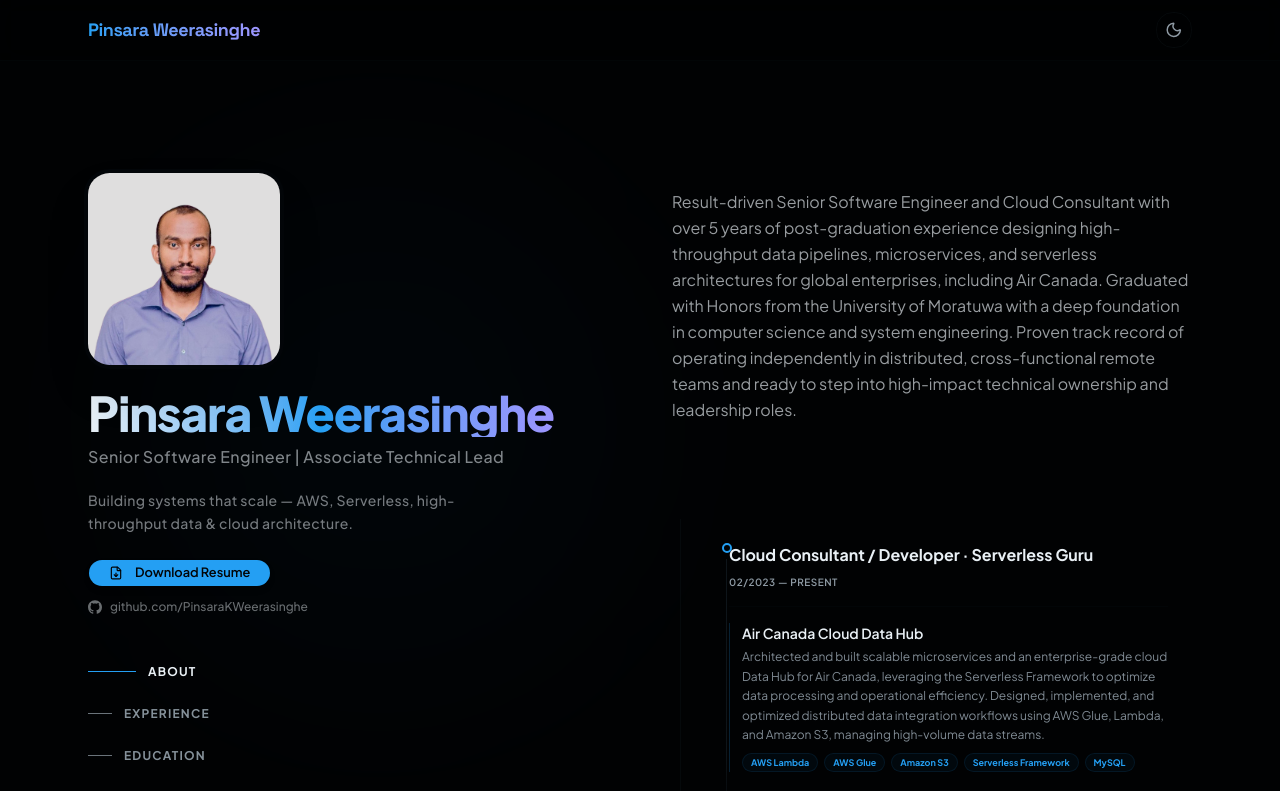
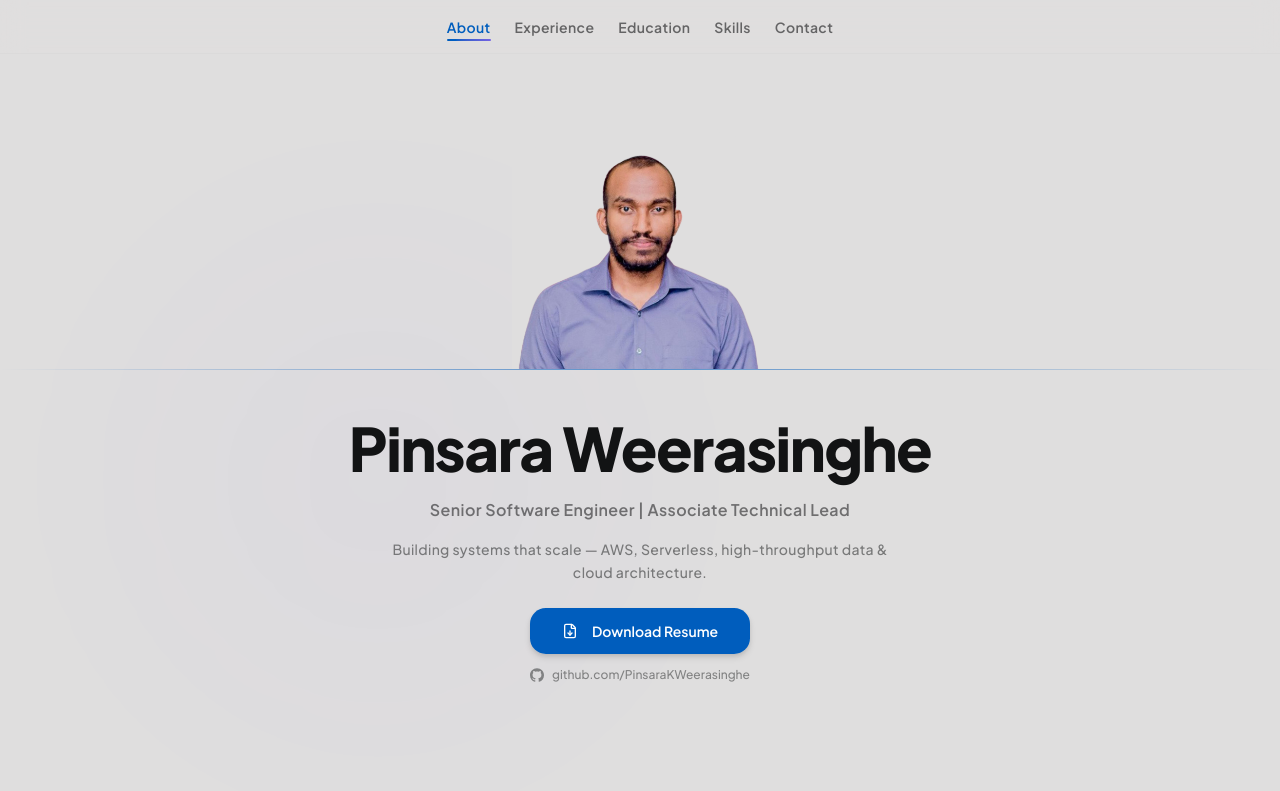
Before and after one commit to PinsaraKWeerasinghe/pinsara.com, a Next.js app: page / in a window 1280 px wide. Shown: the top 791 px of the page. Built offline with nearby package versions, Linux system fonts and the light colour scheme.

Commit message:
refactor: redesign landing page with centered hero, scroll-based nav progression, and updated section layouts

```diff
--- a/src/app/globals.css
+++ b/src/app/globals.css
@@ -5,67 +5,65 @@
 @custom-variant dark (&:is(.dark *));
 
 :root {
-  /* Premium Light Slate Palette */
-  --background: oklch(0.99 0.005 240);
-  --foreground: oklch(0.18 0.024 240);
-  --card: oklch(1 0 0);
-  --card-foreground: oklch(0.18 0.024 240);
-  --popover: oklch(1 0 0);
-  --popover-foreground: oklch(0.18 0.024 240);
+  --background: #dfdede;
+  --foreground: #121314;
+  --card: rgba(255, 255, 255, 0.45);
+  --card-foreground: #121314;
+  --popover: rgba(255, 255, 255, 0.45);
+  --popover-foreground: #121314;
   --primary: oklch(0.48 0.18 250); /* Indigo */
-  --primary-foreground: oklch(0.99 0.005 240);
-  --secondary: oklch(0.95 0.01 240);
-  --secondary-foreground: oklch(0.25 0.04 240);
-  --muted: oklch(0.95 0.008 240);
-  --muted-foreground: oklch(0.45 0.02 240);
+  --primary-foreground: #ffffff;
+  --secondary: rgba(0, 0, 0, 0.04);
+  --secondary-foreground: #121314;
+  --muted: rgba(0, 0, 0, 0.04);
+  --muted-foreground: #55585d;
   --accent: oklch(0.58 0.19 285); /* Deep Violet/Accent */
-  --accent-foreground: oklch(0.99 0.005 240);
+  --accent-foreground: #ffffff;
   --destructive: oklch(0.55 0.22 25);
-  --border: oklch(0.9 0.015 240);
-  --input: oklch(0.9 0.015 240);
+  --border: rgba(0, 0, 0, 0.08);
+  --input: rgba(0, 0, 0, 0.08);
   --ring: oklch(0.48 0.18 250);
 
   --bg: var(--background);
   --surface: var(--card);
-  --surface-elevated: oklch(0.98 0.006 240);
+  --surface-elevated: rgba(255, 255, 255, 0.7);
   --text: var(--foreground);
-  --text-muted: oklch(0.45 0.02 240);
-  --text-subtle: oklch(0.52 0.015 240);
-  --primary-soft: oklch(0.48 0.18 250 / 0.08);
-  --accent-soft: oklch(0.58 0.19 285 / 0.12);
+  --text-muted: #55585d;
+  --text-subtle: #73777e;
+  --primary-soft: rgba(79, 70, 229, 0.08);
+  --accent-soft: rgba(147, 51, 234, 0.1);
   --radius: 0.75rem;
 }
 
-/* Force dark mode by default if no setting matches light mode */
+/* Maintain matching light-grey theme globally to align with the photo background */
 .dark, :root:not(.light) {
-  /* Premium Dark Midnight Palette */
-  --background: oklch(0.08 0.01 240);
-  --foreground: oklch(0.95 0.01 240);
-  --card: oklch(0.11 0.015 240);
-  --card-foreground: oklch(0.95 0.01 240);
-  --popover: oklch(0.11 0.015 240);
-  --popover-foreground: oklch(0.95 0.01 240);
-  --primary: oklch(0.68 0.16 245); /* Electric Blue/Indigo */
-  --primary-foreground: oklch(0.1 0.01 240);
-  --secondary: oklch(0.14 0.015 240);
-  --secondary-foreground: oklch(0.92 0.01 240);
-  --muted: oklch(0.14 0.015 240);
-  --muted-foreground: oklch(0.68 0.02 240);
-  --accent: oklch(0.72 0.15 285); /* Electric Violet */
-  --accent-foreground: oklch(0.1 0.01 240);
-  --destructive: oklch(0.6 0.2 25);
-  --border: oklch(0.19 0.015 240);
-  --input: oklch(0.19 0.015 240);
-  --ring: oklch(0.68 0.16 245);
+  --background: #dfdede;
+  --foreground: #121314;
+  --card: rgba(255, 255, 255, 0.45);
+  --card-foreground: #121314;
+  --popover: rgba(255, 255, 255, 0.45);
+  --popover-foreground: #121314;
+  --primary: oklch(0.48 0.18 250);
+  --primary-foreground: #ffffff;
+  --secondary: rgba(0, 0, 0, 0.04);
+  --secondary-foreground: #121314;
+  --muted: rgba(0, 0, 0, 0.04);
+  --muted-foreground: #55585d;
+  --accent: oklch(0.58 0.19 285);
+  --accent-foreground: #ffffff;
+  --destructive: oklch(0.55 0.22 25);
+  --border: rgba(0, 0, 0, 0.08);
+  --input: rgba(0, 0, 0, 0.08);
+  --ring: oklch(0.48 0.18 250);
 
   --bg: var(--background);
   --surface: var(--card);
-  --surface-elevated: oklch(0.14 0.015 240);
+  --surface-elevated: rgba(255, 255, 255, 0.7);
   --text: var(--foreground);
-  --text-muted: oklch(0.65 0.02 240);
-  --text-subtle: oklch(0.55 0.015 240);
-  --primary-soft: oklch(0.68 0.16 245 / 0.09);
-  --accent-soft: oklch(0.72 0.15 285 / 0.12);
+  --text-muted: #55585d;
+  --text-subtle: #73777e;
+  --primary-soft: rgba(79, 70, 229, 0.08);
+  --accent-soft: rgba(147, 51, 234, 0.1);
 }
 
 @theme inline {
@@ -135,12 +133,6 @@ html {
   border: 1px solid rgba(255, 255, 255, 0.4);
 }
 
-:not(.light) .glassmorphism {
-  background: rgba(18, 20, 26, 0.65);
-  backdrop-filter: blur(12px) saturate(120%);
-  -webkit-backdrop-filter: blur(12px) saturate(120%);
-  border: 1px solid rgba(255, 255, 255, 0.03);
-}
 
 /* Glow Border & Hover Uplift Effects */
 .glow-card {
--- a/src/app/page.tsx
+++ b/src/app/page.tsx
@@ -1,14 +1,15 @@
 "use client";
 
-import { useEffect, useState } from "react";
+import { useEffect, useState, useRef } from "react";
 import { ContactItem } from "@/components/ContactItem";
 import { ExperienceCard } from "@/components/ExperienceCard";
 import { ProfileAvatar } from "@/components/ProfileAvatar";
 import { SiteNav } from "@/components/SiteNav";
 import { SkillCategory } from "@/components/SkillCategory";
+import { SectionTitle } from "@/components/SectionTitle";
 import { Button } from "@/components/ui/button";
 import { Card, CardContent, CardDescription, CardHeader, CardTitle } from "@/components/ui/card";
-import { profile, navLinks } from "@/data/profile";
+import { profile } from "@/data/profile";
 import { FileDown } from "lucide-react";
 
 const GithubIcon = (props: React.ComponentProps<"svg">) => (
@@ -17,10 +18,31 @@ const GithubIcon = (props: React.ComponentProps<"svg">) => (
   </svg>
 );
 
-
 export default function Home() {
   const { contact, education, skillCategories, experiences } = profile;
   const [activeSection, setActiveSection] = useState("about");
+  const [scrollProgress, setScrollProgress] = useState(0);
+  const avatarRef = useRef<HTMLDivElement>(null);
+
+  useEffect(() => {
+    const handleScroll = () => {
+      if (!avatarRef.current) return;
+      const rect = avatarRef.current.getBoundingClientRect();
+      const navbarHeight = 54; // SiteNav height
+
+      const triggerStart = navbarHeight;
+      const progress = (triggerStart - rect.top) / rect.height;
+      const clampedProgress = Math.max(0, Math.min(1, progress));
+      setScrollProgress(clampedProgress);
+    };
+
+    window.addEventListener("scroll", handleScroll, { passive: true });
+    handleScroll();
+
+    return () => {
+      window.removeEventListener("scroll", handleScroll);
+    };
+  }, []);
 
   useEffect(() => {
     const sections = document.querySelectorAll("section[id], div[id='contact']");
@@ -59,35 +81,34 @@ export default function Home() {
         aria-hidden
       />
 
-      <SiteNav />
+      <SiteNav activeSection={activeSection} scrollProgress={scrollProgress} />
 
-      <div className="mx-auto max-w-6xl px-6 py-12 lg:py-24">
-        <div className="lg:flex lg:justify-between lg:gap-16">
+      {/* Full-viewport Hero Intro */}
+      <div className="flex min-h-[calc(100vh-64px)] flex-col justify-center items-center w-full relative">
+        {/* Top: Avatar resting directly on the line */}
+        <div ref={avatarRef} className="w-full flex justify-center relative pb-[1px]">
+          <ProfileAvatar alt={profile.name} initials="PW" />
+          {/* Full-width screen horizontal line */}
+          <div className="absolute bottom-0 left-0 right-0 h-[1px] bg-gradient-to-r from-transparent via-primary/60 to-transparent" />
+        </div>
 
-          {/* Sticky Left Column */}
-          <header className="lg:sticky lg:top-28 lg:flex lg:h-[calc(100vh-200px)] lg:w-1/2 lg:flex-col lg:justify-between lg:py-4">
-            <div>
-              <div className="flex items-center gap-4 lg:flex-col lg:items-start">
-                <ProfileAvatar alt={profile.name} initials="PW" />
-                <div className="mt-2">
-                  <h1 className="text-3xl font-extrabold tracking-tight sm:text-5xl bg-gradient-to-r from-foreground via-primary to-accent bg-clip-text text-transparent">
+        {/* Bottom: Info content below the line */}
+        <header className="flex flex-col items-center text-center pt-8 pb-12 px-6 max-w-2xl">
+          <h1 className="mt-4 pb-2 text-4xl font-extrabold tracking-tight sm:text-6xl text-foreground font-sans">
             {profile.name}
           </h1>
-                  <h2 className="mt-2 text-sm font-medium tracking-wide text-foreground/55 sm:text-base">
+          <h2 className="mt-3 text-sm font-semibold tracking-wide text-foreground/55 sm:text-base max-w-md">
             {profile.title}
           </h2>
-                </div>
-              </div>
-
-              <p className="mt-5 text-sm text-foreground/50 leading-relaxed max-w-sm font-medium tracking-wide">
+          <p className="mt-4 text-xs sm:text-sm text-foreground/50 leading-relaxed max-w-lg font-medium tracking-wide">
             {profile.subtitle}
           </p>
 
-              {/* Resume download + GitHub link (Above menu) */}
-              <div className="mt-6 flex flex-col gap-3">
-                <Button size="sm" className="w-fit rounded-xl px-5 shadow-md font-semibold" asChild>
+          {/* Resume download + GitHub link */}
+          <div className="mt-6 flex flex-col items-center gap-3">
+            <Button className="w-fit h-12 rounded-xl px-8 shadow-md font-semibold text-sm" asChild>
               <a href={contact.resumePdfHref} download target="_blank" rel="noreferrer">
-                    <FileDown className="size-3.5 mr-2" />
+                <FileDown className="size-4 mr-2" />
                 Download Resume
               </a>
             </Button>
@@ -102,52 +123,34 @@ export default function Home() {
               github.com/{contact.github}
             </a>
           </div>
+        </header>
+      </div>
 
-              {/* Scrollspy Desktop Navigation */}
-              <nav className="mt-10 hidden lg:block" aria-label="Page sections">
-                <ul className="space-y-2">
-                  {navLinks.map((link) => (
-                    <li key={link.href}>
-                      <a
-                        href={link.href}
-                        className={`nav-link-item ${
-                          activeSection === link.href.substring(1) ? "active" : ""
-                        }`}
-                      >
-                        <span className="nav-indicator-line" />
-                        <span>{link.label}</span>
-                      </a>
-                    </li>
-                  ))}
-                </ul>
-              </nav>
-            </div>
-          </header>
-
-          {/* Scrollable Right Column */}
-          <main className="mt-16 lg:mt-4 lg:w-1/2 lg:py-4 space-y-24">
+      {/* Scrollable sections container */}
+      <div className="mx-auto max-w-3xl px-6 pb-24 space-y-24">
 
         {/* About Section */}
-            <section id="about" className="scroll-mt-28" aria-label="About me">
+        <section id="about" className="scroll-mt-28 space-y-6" aria-label="About me">
+          <SectionTitle id="about-title">About</SectionTitle>
+          <Card className="glow-card glassmorphism border-none shadow-sm">
+            <CardContent className="p-6 sm:p-8 md:p-10">
               <p className="text-sm md:text-base leading-relaxed text-foreground/65 font-normal">
                 Result-driven Senior Software Engineer and Cloud Consultant with over 5 years of post-graduation experience designing high-throughput data pipelines, microservices, and serverless architectures for global enterprises, including Air Canada. Graduated with Honors from the University of Moratuwa with a deep foundation in computer science and system engineering. Proven track record of operating independently in distributed, cross-functional remote teams and ready to step into high-impact technical ownership and leadership roles.
               </p>
+            </CardContent>
+          </Card>
         </section>
 
         {/* Experience & Projects Section */}
-            <section id="experience" className="scroll-mt-28" aria-labelledby="experience-heading">
-              <h3 id="experience-heading" className="text-xs font-bold uppercase tracking-wider text-accent mb-6 lg:hidden">
-                Experience
-              </h3>
-              <div className="relative border-l border-border/40 pl-6 ml-2 space-y-8">
+        <section id="experience" className="scroll-mt-28 space-y-6" aria-labelledby="experience-heading">
+          <SectionTitle id="experience-heading">Experience</SectionTitle>
+          <Card className="glow-card glassmorphism border-none shadow-sm">
+            <CardContent className="p-6 sm:p-8 md:p-10">
+              <div className="space-y-8">
                 {experiences.map((exp) => {
                   const key = "company" in exp ? exp.company : exp.role;
                   return (
-                    <div key={key} className="relative work-timeline-item group">
-                      {/* Timeline elements */}
-                      <div className="work-timeline-dot" />
-                      <div className="work-timeline-line" />
-
+                    <div key={key} className="relative group">
                       <ExperienceCard
                         role={exp.role}
                         company={"company" in exp ? exp.company : undefined}
@@ -158,17 +161,17 @@ export default function Home() {
                   );
                 })}
               </div>
+            </CardContent>
+          </Card>
         </section>
 
         {/* Education Section */}
-            <section id="education" className="scroll-mt-28" aria-labelledby="education-heading">
-              <h3 id="education-heading" className="text-xs font-bold uppercase tracking-wider text-accent mb-6 lg:hidden">
-                Education
-              </h3>
+        <section id="education" className="scroll-mt-28 space-y-6" aria-labelledby="education-heading">
+          <SectionTitle id="education-heading">Education</SectionTitle>
           <div className="space-y-6">
             {education.map((edu) => (
               <Card key={edu.institution} className="glow-card glassmorphism border-none shadow-sm">
-                    <CardHeader className="pb-3">
+                <CardHeader className="p-6 sm:p-8 md:p-10">
                   <div className="flex justify-between items-start gap-4">
                     <CardTitle className="text-base font-bold text-primary">{edu.institution}</CardTitle>
                     <span className="text-[10px] font-semibold text-muted-foreground whitespace-nowrap">
@@ -190,12 +193,10 @@ export default function Home() {
         </section>
 
         {/* Skills Section */}
-            <section id="skills" className="scroll-mt-28" aria-labelledby="skills-heading">
-              <h3 id="skills-heading" className="text-xs font-bold uppercase tracking-wider text-accent mb-6 lg:hidden">
-                Skills
-              </h3>
+        <section id="skills" className="scroll-mt-28 space-y-6" aria-labelledby="skills-heading">
+          <SectionTitle id="skills-heading">Skills</SectionTitle>
           <Card className="glow-card glassmorphism border-none shadow-sm">
-                <CardContent className="pt-6 space-y-6">
+            <CardContent className="p-6 sm:p-8 md:p-10 space-y-8">
               {skillCategories.map((cat) => (
                 <SkillCategory key={cat.title} title={cat.title} items={cat.items} />
               ))}
@@ -203,31 +204,28 @@ export default function Home() {
           </Card>
         </section>
 
-            {/* Contact Bento Card */}
-            <div
-              id="contact"
-              className="scroll-mt-28 glow-card border-none bg-gradient-to-br from-primary via-primary/95 to-accent text-primary-foreground shadow-2xl relative overflow-hidden rounded-2xl p-6"
-            >
-              <div className="absolute right-0 bottom-0 h-36 w-36 rounded-full bg-white/5 blur-2xl pointer-events-none" />
-              <h4 className="text-lg font-bold text-white mb-2">Let&apos;s Work Together</h4>
-              <p className="text-xs text-white/80 leading-relaxed mb-6">
+        {/* Contact Section */}
+        <section id="contact" className="scroll-mt-28 space-y-6" aria-labelledby="contact-heading">
+          <SectionTitle id="contact-heading">Contact</SectionTitle>
+          <Card className="glow-card glassmorphism border-none shadow-sm">
+            <CardContent className="p-6 sm:p-8 md:p-10">
+              <p className="text-sm leading-relaxed text-foreground/65 mb-6">
                 I am open to senior roles, consulting opportunities, and systems collaboration. Contact me via:
               </p>
-              <nav className="grid grid-cols-1 sm:grid-cols-2 gap-2" aria-label="Contact information">
-                <ContactItem inverse icon="mail" label="Email" value={contact.email} href={`mailto:${contact.email}`} />
-                <ContactItem inverse icon="phone" label="Phone" value={contact.phone} href={contact.phoneHref} />
-                <ContactItem inverse icon="globe" label="Location" value="Colombo, Sri Lanka" />
-                <ContactItem inverse icon="linkedin" label="LinkedIn" value={`/in/${contact.linkedin}`} href={contact.linkedinHref} />
+              <nav className="grid grid-cols-1 sm:grid-cols-2 gap-4" aria-label="Contact information">
+                <ContactItem icon="mail" label="Email" value={contact.email} href={`mailto:${contact.email}`} />
+                <ContactItem icon="phone" label="Phone" value={contact.phone} href={contact.phoneHref} />
+                <ContactItem icon="globe" label="Location" value="Colombo, Sri Lanka" />
+                <ContactItem icon="linkedin" label="LinkedIn" value={`/in/${contact.linkedin}`} href={contact.linkedinHref} />
               </nav>
-            </div>
+            </CardContent>
+          </Card>
+        </section>
 
-            <footer className="pt-8 text-center lg:text-left text-[11px] text-muted-foreground/70">
-              <p>© {new Date().getFullYear()} Pinsara Weerasinghe. Built with Next.js, Shadcn & Tailwind.</p>
+        <footer className="pt-8 text-center text-[11px] text-muted-foreground/70">
+          <p>© {new Date().getFullYear()} Pinsara Weerasinghe.</p>
         </footer>
 
-          </main>
-
-        </div>
       </div>
     </div>
   );
--- a/src/components/ProfileAvatar.tsx
+++ b/src/components/ProfileAvatar.tsx
@@ -16,7 +16,7 @@ export function ProfileAvatar({ alt, initials }: ProfileAvatarProps) {
       <div
         role="img"
         aria-label={alt}
-        className="flex h-44 w-44 items-center justify-center rounded-2xl bg-gradient-to-br from-primary via-accent to-primary text-4xl font-heading font-semibold tracking-tight text-white shadow-xl ring-4 ring-card hover:scale-105 transition-all duration-300 sm:h-48 sm:w-48"
+        className="flex h-56 w-56 items-center justify-center rounded-2xl bg-gradient-to-br from-primary via-accent to-primary text-4xl font-heading font-semibold tracking-tight text-white shadow-xl ring-4 ring-card hover:scale-105 transition-all duration-300 sm:h-64 sm:w-64"
       >
         {initials}
       </div>
@@ -24,14 +24,14 @@ export function ProfileAvatar({ alt, initials }: ProfileAvatarProps) {
   }
 
   return (
-    <div className="relative h-44 w-44 overflow-hidden rounded-2xl shadow-2xl ring-4 ring-card transition-all duration-500 hover:scale-105 hover:rotate-1 hover:shadow-primary/30 sm:h-48 sm:w-48">
+    <div className="relative h-56 w-56 transition-all duration-500 hover:scale-105 sm:h-64 sm:w-64">
       <Image
         src="/profile-photo.png"
         alt={alt}
         fill
         className="object-cover"
         priority
-        sizes="(max-width: 640px) 176px, 192px"
+        sizes="(max-width: 640px) 224px, 256px"
         onError={() => setUsePlaceholder(true)}
       />
     </div>
--- a/src/components/SiteNav.tsx
+++ b/src/components/SiteNav.tsx
@@ -1,21 +1,69 @@
 "use client";
 
-import Link from "next/link";
-import { ThemeToggle } from "@/components/ThemeToggle";
+import Image from "next/image";
+import { navLinks } from "@/data/profile";
 
-export function SiteNav() {
+interface SiteNavProps {
+  activeSection?: string;
+  scrollProgress?: number;
+}
+
+export function SiteNav({ activeSection, scrollProgress = 0 }: SiteNavProps) {
+  // Interpolated animation values
+  const opacity = scrollProgress;
+  const translateX = -12 + scrollProgress * 12; // starts at -12px, slides into 0px
+  const scale = 0.85 + scrollProgress * 0.15; // starts at 0.85, scales up to 1.0
+
   return (
     <header className="sticky top-0 z-50 w-full border-b border-border/20 bg-background/60 backdrop-blur-md transition-all duration-300">
-      <div className="mx-auto flex max-w-6xl items-center justify-between px-6 py-3">
-        <Link
-          href="#"
-          className="font-heading text-lg font-bold tracking-tight bg-gradient-to-r from-primary to-accent bg-clip-text text-transparent hover:opacity-80 transition-opacity"
+      <div className="mx-auto flex max-w-6xl items-center justify-center px-6 py-3 relative min-h-[53px]">
+
+        {/* Left: Sticky Mini Profile (Animated with scroll) */}
+        <div
+          style={{
+            opacity: opacity,
+            transform: `translateX(${translateX}px) scale(${scale})`,
+            pointerEvents: scrollProgress > 0.5 ? "auto" : "none",
+          }}
+          className="absolute left-6 hidden md:flex items-center gap-3 transition-shadow duration-300"
         >
-          Pinsara Weerasinghe
-        </Link>
-        <div className="flex items-center gap-3">
-          <ThemeToggle />
+          <div className="relative h-7 w-7 overflow-hidden rounded-full border border-border/50 shadow-sm bg-[#dfdede]">
+            <Image
+              src="/profile-photo.png"
+              alt="Pinsara Weerasinghe"
+              fill
+              className="object-cover"
+              sizes="28px"
+            />
+          </div>
+          <span className="font-heading text-sm font-bold text-foreground tracking-tight">
+            Pinsara Weerasinghe
+          </span>
         </div>
+
+        {/* Center: Top Horizontal Menu */}
+        <nav className="flex items-center gap-6" aria-label="Top sections">
+          {navLinks.map((link) => {
+            const sectionId = link.href.substring(1);
+            const isActive = activeSection === sectionId;
+            return (
+              <a
+                key={link.href}
+                href={link.href}
+                className={`relative text-xs sm:text-sm font-semibold tracking-wide transition-colors py-1 ${
+                  isActive
+                    ? "text-primary font-bold"
+                    : "text-foreground/60 hover:text-foreground/90"
+                }`}
+              >
+                {link.label}
+                {isActive && (
+                  <span className="absolute bottom-0 left-0 right-0 h-[2px] rounded-full bg-gradient-to-r from-primary to-accent" />
+                )}
+              </a>
+            );
+          })}
+        </nav>
       </div>
     </header>
   );
```
Also changed, not shown: src/app/icon.png. Lines whose indentation alone changed are shown as unchanged.
